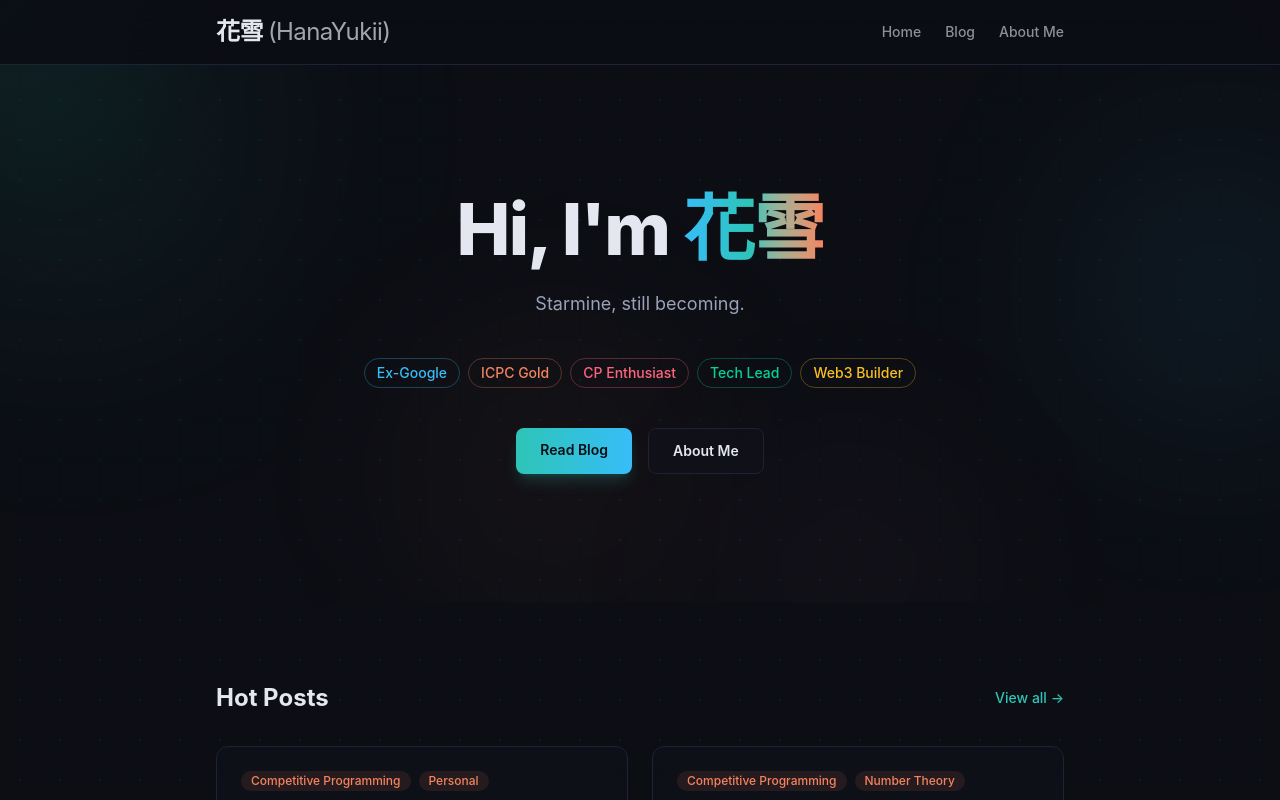
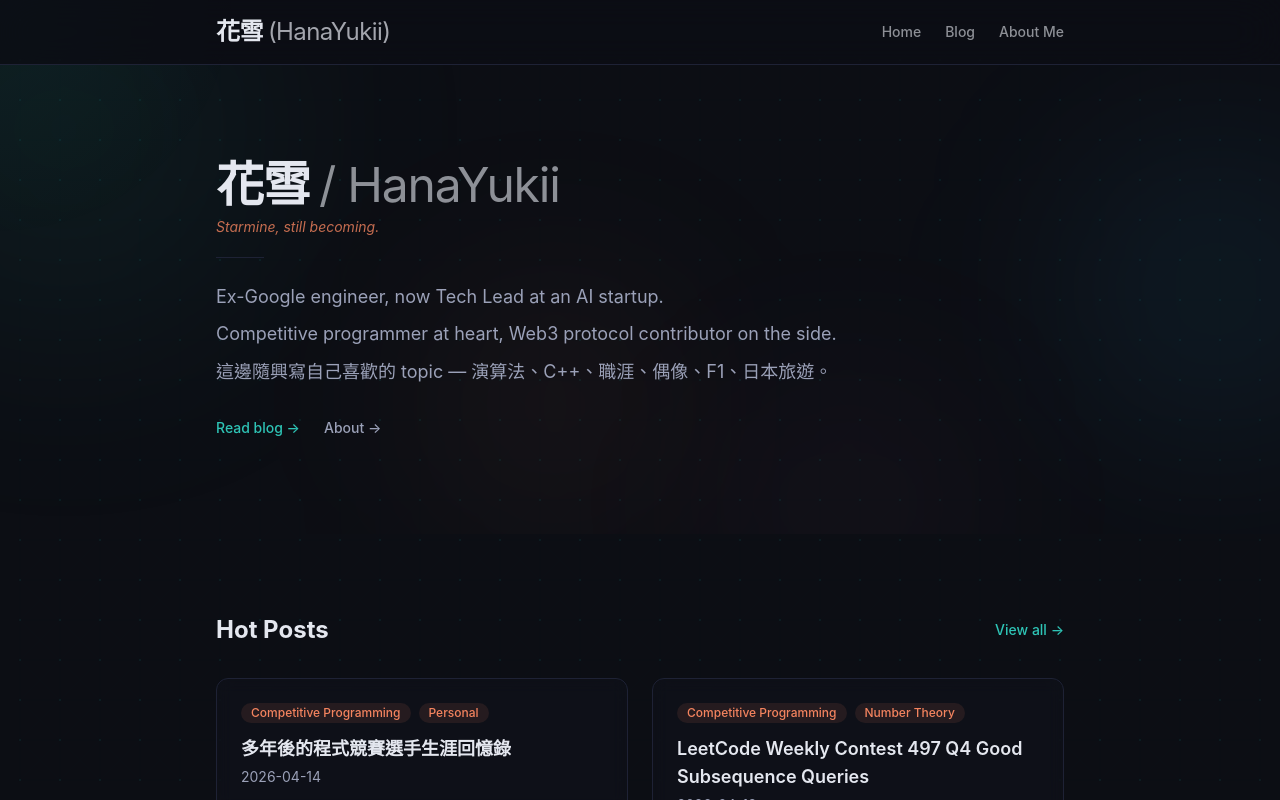
Before and after one commit to HanaYukii/hanayukii-site, a Next.js app: page / in a window 1280 px wide. Shown: the top 800 px of the page. Built offline with nearby package versions, Linux system fonts and the light colour scheme.

Commit message:
Redesign home hero: less SaaS template, more personal

```diff
--- a/src/app/page.tsx
+++ b/src/app/page.tsx
@@ -15,51 +15,45 @@ export default function Home() {
           <div className="absolute -bottom-20 right-1/4 h-56 w-56 rounded-full bg-rose/5 blur-[100px]" />
         </div>
 
-        <div className="relative mx-auto max-w-4xl px-6 py-32 text-center">
+        <div className="relative mx-auto max-w-4xl px-6 py-20 sm:py-24">
           <FadeIn>
-            <h1 className="mb-6 text-5xl font-extrabold tracking-tight sm:text-7xl">
-              Hi, I&apos;m{" "}
-              <span className="bg-gradient-to-r from-sky via-primary to-accent bg-clip-text text-transparent">
-                花雪
-              </span>
+            <h1 className="mb-2 text-4xl font-extrabold tracking-tight sm:text-5xl">
+              花雪{" "}
+              <span className="font-normal text-text/60">/ HanaYukii</span>
             </h1>
           </FadeIn>
-          <FadeIn delay={0.1}>
-            <p className="mx-auto mb-10 max-w-2xl text-lg leading-relaxed text-text-muted">
+
+          <FadeIn delay={0.05}>
+            <p className="mb-5 text-sm italic text-accent/80">
               Starmine, still becoming.
             </p>
           </FadeIn>
-          <FadeIn delay={0.2}>
-            <div className="mb-10 flex flex-wrap justify-center gap-2">
-              {[
-                { label: "Ex-Google", style: "border-sky/30 text-sky" },
-                { label: "ICPC Gold", style: "border-accent/30 text-accent" },
-                { label: "CP Enthusiast", style: "border-rose-400/30 text-rose-400" },
-                { label: "Tech Lead", style: "border-emerald-400/30 text-emerald-400" },
-                { label: "Web3 Builder", style: "border-warm/30 text-warm" },
-              ].map((tag) => (
-                <span
-                  key={tag.label}
-                  className={`rounded-full border px-3 py-1 text-sm font-medium ${tag.style}`}
-                >
-                  {tag.label}
-                </span>
-              ))}
+
+          <FadeIn delay={0.08}>
+            <div className="mb-6 h-px w-12 bg-border" />
+          </FadeIn>
+
+          <FadeIn delay={0.1}>
+            <div className="mb-8 space-y-2 text-base leading-relaxed text-text-muted sm:text-lg">
+              <p>Ex-Google engineer, now Tech Lead at an AI startup.</p>
+              <p>Competitive programmer at heart, Web3 protocol contributor on the side.</p>
+              <p>這邊隨興寫自己喜歡的 topic — 演算法、C++、職涯、偶像、F1、日本旅遊。</p>
             </div>
           </FadeIn>
-          <FadeIn delay={0.3}>
-            <div className="flex justify-center gap-4">
+
+          <FadeIn delay={0.2}>
+            <div className="flex gap-6 text-sm">
               <Link
                 href="/blog"
-                className="rounded-lg bg-gradient-to-r from-primary to-sky px-6 py-3 text-sm font-semibold text-bg shadow-lg shadow-primary/20 transition-all hover:shadow-xl hover:shadow-primary/30"
+                className="font-medium text-primary transition-colors hover:text-primary/80"
               >
-                Read Blog
+                Read blog &rarr;
               </Link>
               <Link
                 href="/about"
-                className="rounded-lg border border-border bg-surface/40 px-6 py-3 text-sm font-semibold text-text backdrop-blur-sm transition-all hover:border-accent/60 hover:text-accent"
+                className="font-medium text-text-muted transition-colors hover:text-text"
               >
-                About Me
+                About &rarr;
               </Link>
             </div>
           </FadeIn>
```
